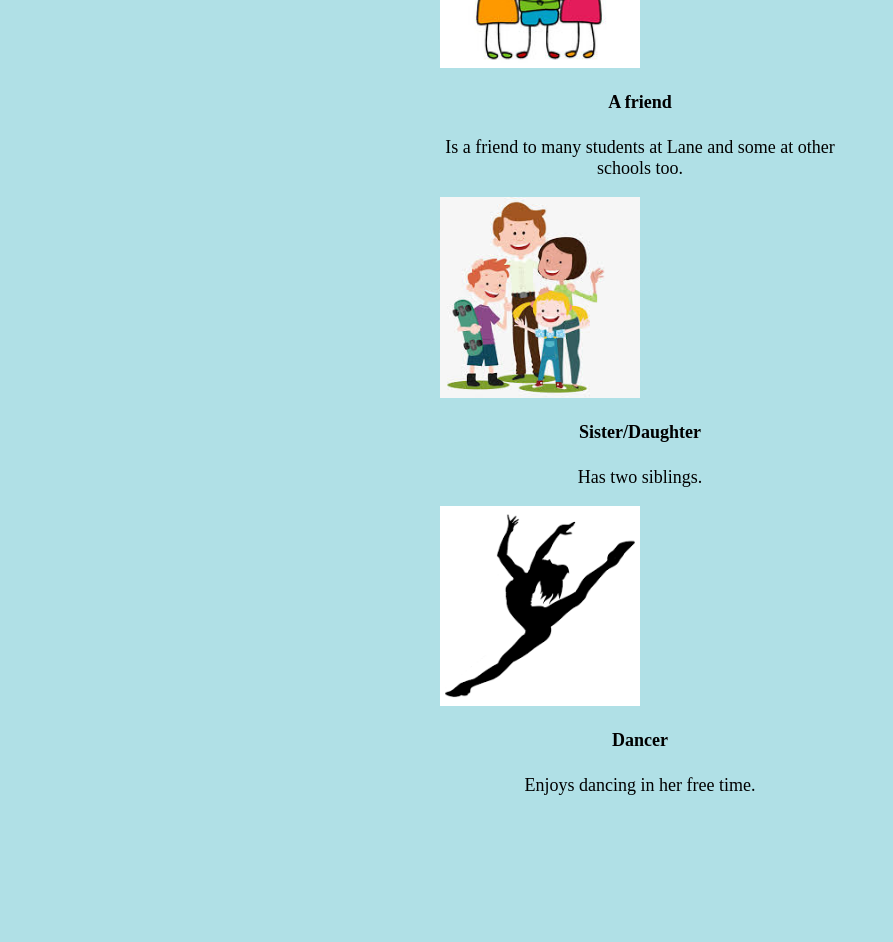
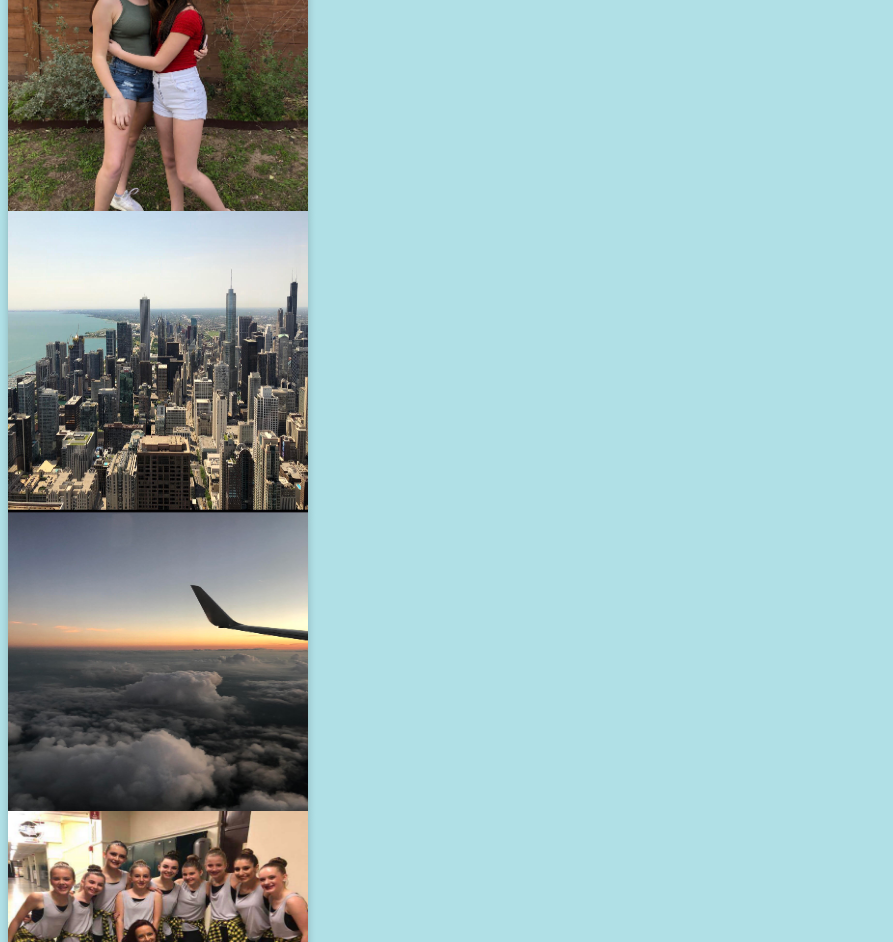
Before and after one commit to oalvarez16/ecs1819-1, a plain HTML site: page webFinal/index.html in a window 1280 px wide. Shown: the part 471-1413 px from the top of the page, without its empty margins (0-893 px from the left). Before the commit the page ends 1285 px from the top, so only its background shows below. Drawn offline with Linux system fonts and the light colour scheme; a web font is replaced by a local one.

Commit message:
First commit

```diff
--- a/webFinal/index.html
+++ b/webFinal/index.html
@@ -1,7 +1,7 @@
 <div class="container">
   <div class="jumbotron">
 <body style="background-color:powderblue;">
-    <link href='https://fonts.googleapis.com/css?family=Snowburst One' rel='stylesheet'>
+    <link href='https://fonts.googleapis.com/css?family=Amatic SC' rel='stylesheet'>
     <link href='https://fonts.googleapis.com/css?family=Slackey' rel='stylesheet'>
 <style>
 h1 {
@@ -11,37 +11,122 @@ h1 {
  <h1 align="center">Olivia Alvarez</h1>
 </div>
 <style>
-body {
-    font-family: 'Snowburst One';font-size: 18px;
+p {
+    font-family: 'Amatic SC';font-size: 24px;
 }
 </style>
-<style> .card {
-        margin: 0 auto;
-        float: none;
-        margin-bottom: 10px;
-}</style>
-<div class="card" style="width:400px">
-<img class="card-img-top" src="images/students.png" alt="Card image" style="width:50%;>
-   <div style="width:100%;>
-  <div class="card-body">
-    <h4 class="card-title" align="center">Student</h4>
-    <p class="card-text" align="center">Is a freshman at Lane Tech College Prep.</p>
+<meta name="viewport" content="width=device-width, initial-scale=1">
+<style>
+body {
+  font-family: Arial, Helvetica, sans-serif;
+}
+
+.flip-card {
+  background-color: transparent;
+  width: 300px;
+  height: 300px;
+  perspective: 1000px;
+}
+
+.flip-card-inner {
+  position: relative;
+  width: 100%;
+  height: 100%;
+  text-align: center;
+  transition: transform 0.6s;
+  transform-style: preserve-3d;
+  box-shadow: 0 4px 8px 0 rgba(0,0,0,0.2);
+}
+
+.flip-card:hover .flip-card-inner {
+  transform: rotateY(180deg);
+}
+
+.flip-card-front, .flip-card-back {
+  position: absolute;
+  width: 100%;
+  height: 100%;
+  backface-visibility: hidden;
+}
+
+.flip-card-front {
+  background-color: #bbb;
+  color: black;
+  z-index: 2;
+}
+
+.flip-card-back {
+  background-color: #000000;
+  color: white;
+  transform: rotateY(180deg);
+  z-index: 1;
+}
+</style>
+</head>
+<body>
+<div class="flip-card">
+  <div class="flip-card-inner">
+    <div class="flip-card-front">
+      <img src="images/lanetech.jpg" alt="LT" style="width:300px;height:300px;">
+    </div>
+    <div class="flip-card-back">
+      <h1>Student</h1>
+      <p>Is a freshman at Lane Tech College Prep.</p>
+    </div>
   </div>
-  <div class="card" style="width:400px">
-  <img class="card-img-top" src="images/friends.jpg" alt="Card image" style="width:50%;">
-  <div class="card-body">
-    <h4 class="card-title" align="center">A friend</h4>
-    <p class="card-text" align="center">Is a friend to many students at Lane and some at other schools too.</p>
+</div>
+<div class="flip-card">
+  <div class="flip-card-inner">
+    <div class="flip-card-front">
+      <img src="images/sister.jpg" alt="LT" style="width:300px;height:300px;">
+    </div>
+    <div class="flip-card-back">
+      <h1>Sister/Daughter</h1>
+      <p>Has two siblings.</p>
+    </div>
   </div>
-  <div class="card" style="width:400px">
-  <img class="card-img-top" src="images/fam.jpeg" alt="Card image" style="width:50%;">
-  <div class="card-body">
-    <h4 class="card-title" align="center">Sister/Daughter</h4>
-    <p class="card-text" align="center">Has two siblings.</p>
+</div>
+  <div class="flip-card">
+  <div class="flip-card-inner">
+    <div class="flip-card-front">
+      <img src="images/city.jpg" alt="City" style="width:300px;height:300px;">
+    </div>
+      <div class="flip-card-back">
+        <h1>Lives in the city</h1>
+        <p>Was born and raised in Chicago, IL.</p>
+        </div>
   </div>
-<div class="card" style="width:400px">
-  <img class="card-img-top" src="images/dancer.png" alt="Card image" style="width:50%;">
-  <div class="card-body">
-    <h4 class="card-title" align="center">Dancer</h4>
-    <p class="card-text" align="center">Enjoys dancing in her free time.</p>
+</div>
+<div class="flip-card">
+  <div class="flip-card-inner">
+    <div class="flip-card-front">
+      <img src="images/travel.jpg" alt="LT" style="width:300px;height:300px;">
+    </div>
+    <div class="flip-card-back">
+      <h1>Travel</h1>
+      <p>Loves to travel.</p>
+    </div>
   </div>
+</div>
+<div class="flip-card">
+  <div class="flip-card-inner">
+    <div class="flip-card-front">
+      <img src="images/IMG_4122.jpg" alt="LT" style="width:300px;height:300px;">
+    </div>
+    <div class="flip-card-back">
+      <h1>Dance</h1>
+      <p>Dances at YDA.</p>
+    </div>
+  </div>
+</div>
+<div class="flip-card">
+  <div class="flip-card-inner">
+    <div class="flip-card-front">
+      <img src="images/IMG_4123.jpg" alt="LT" style="width:300px;height:300px;">
+    </div>
+    <div class="flip-card-back">
+      <h1>Friends</h1>
+      <p>Likes to hang out with her friends in her free time.</p>
+    </div>
+  </div>
+</div>
```
Also changed, not shown: webFinal/images/IMG_4122.jpg (added), webFinal/images/IMG_4123.jpg (added), webFinal/images/city.jpg (added), webFinal/images/dancer.png (deleted), webFinal/images/fam.jpeg (deleted), webFinal/images/friends.jpg (deleted), webFinal/images/lanetech.jpg (added), webFinal/images/sister.jpg (added), webFinal/images/students.png (deleted), webFinal/images/travel.jpg (added).
